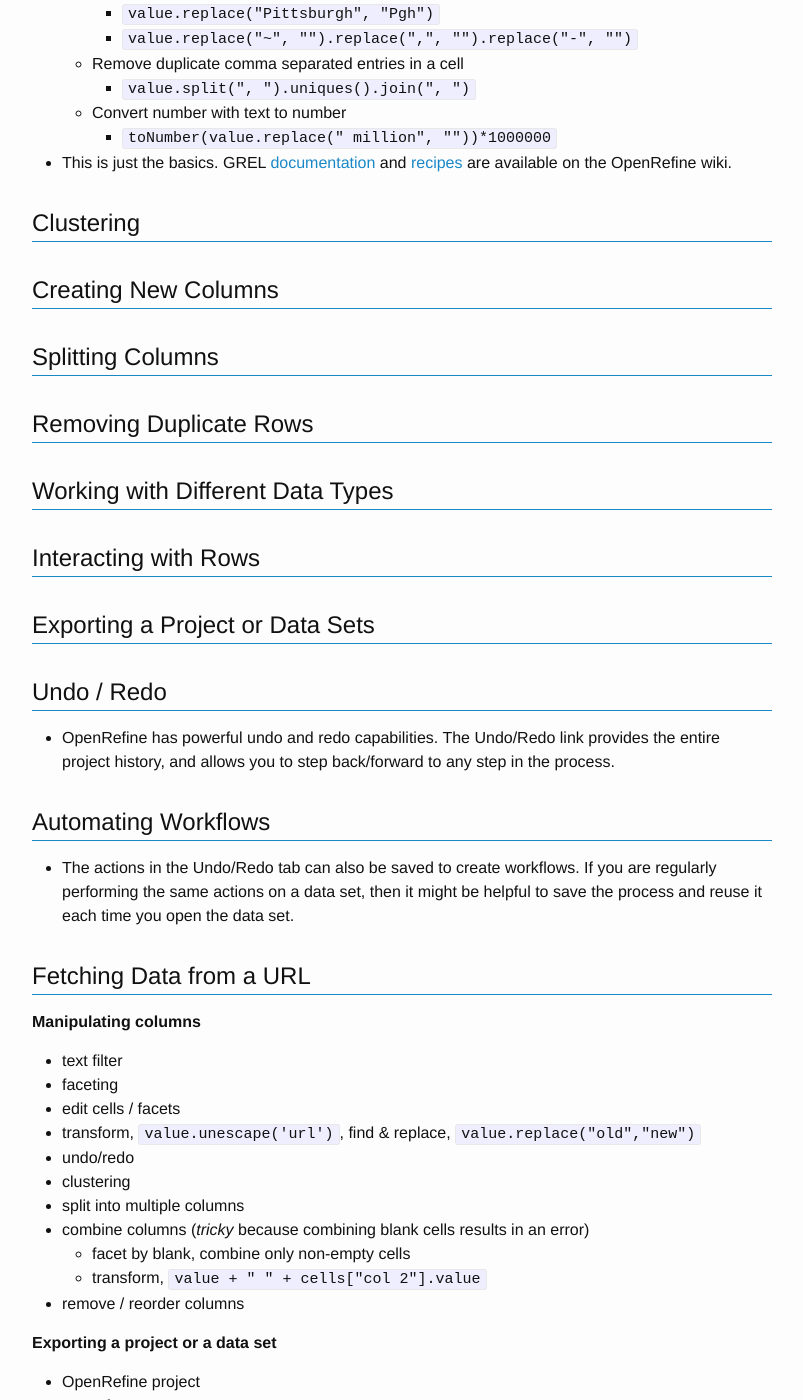
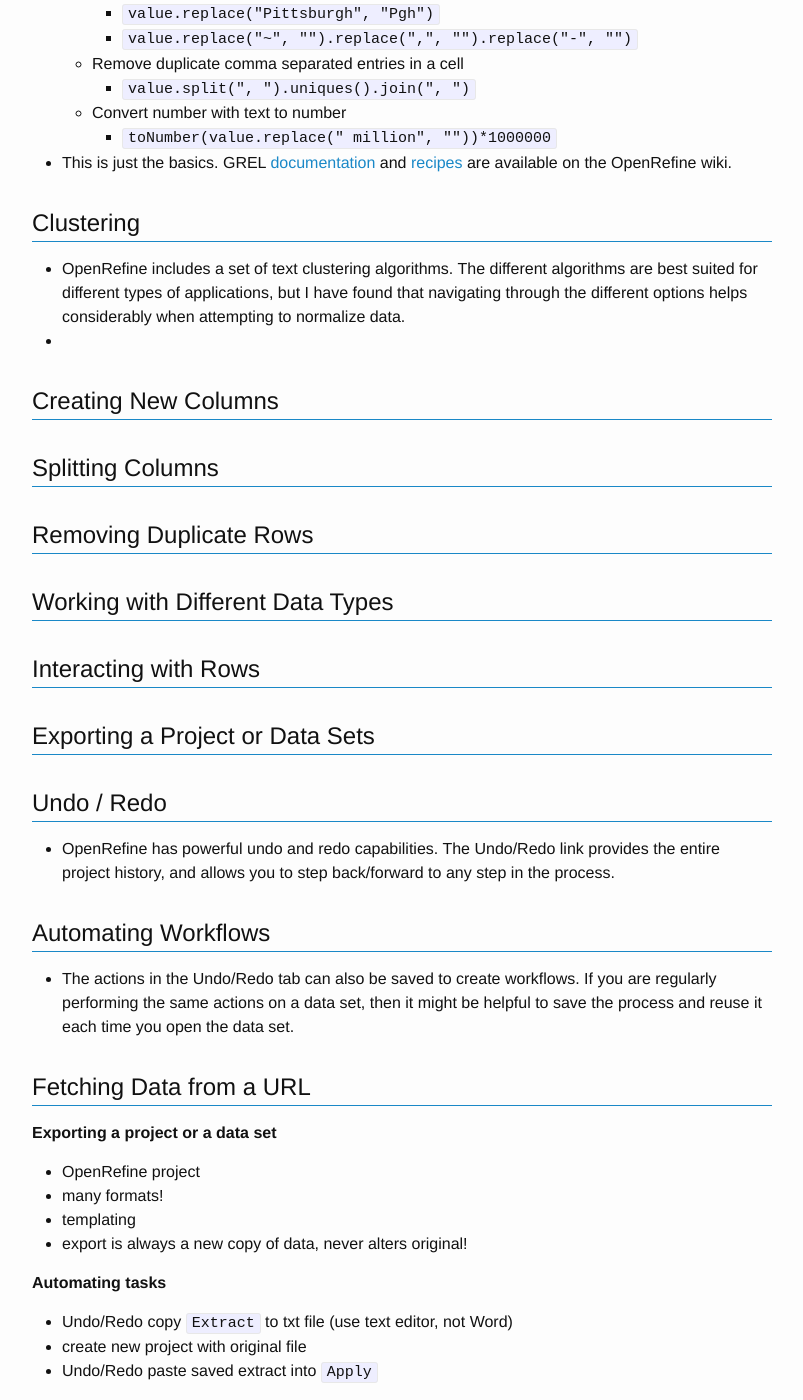
Before and after one commit to mbolam/DSWS_OpenRefine, a Jekyll site: the page built from 4-cleaning.md, in a window 1280 px wide and 1400 px high, scrolled down 2254 px. Shown: the whole window, without its empty margins (238-1041 px from the left). Built offline with Jekyll 4.4.1, drawn with Linux system fonts in a browser that asks for light colours.

Commit message:
Update 4-cleaning.md

```diff
--- a/4-cleaning.md
+++ b/4-cleaning.md
@@ -69,6 +69,8 @@ The data fields are
   - This is just the basics. GREL [documentation](https://github.com/OpenRefine/OpenRefine/wiki/General-Refine-Expression-Language) and [recipes](https://github.com/OpenRefine/OpenRefine/wiki/Recipes) are available on the OpenRefine wiki.
 
 ## Clustering
+  - OpenRefine includes a set of text clustering algorithms. The different algorithms are best suited for different types of applications, but I have found that navigating through the different options helps considerably when attempting to normalize data.
+  -
 
 ## Creating New Columns
 
@@ -92,20 +94,6 @@ The data fields are
 ## Fetching Data from a URL
 
 
-
-**Manipulating columns**
-  - text filter
-  - faceting
-  - edit cells / facets
-  - transform, `value.unescape('url')`, find & replace, `value.replace("old","new")`
-  - undo/redo
-  - clustering
-  - split into multiple columns
-  - combine columns (*tricky* because combining blank cells results in an error)
-    - facet by blank, combine only non-empty cells
-    - transform, `value + " " + cells["col 2"].value`
-  - remove / reorder columns
-
 **Exporting a project or a data set**
   - OpenRefine project
   - many formats!
```
